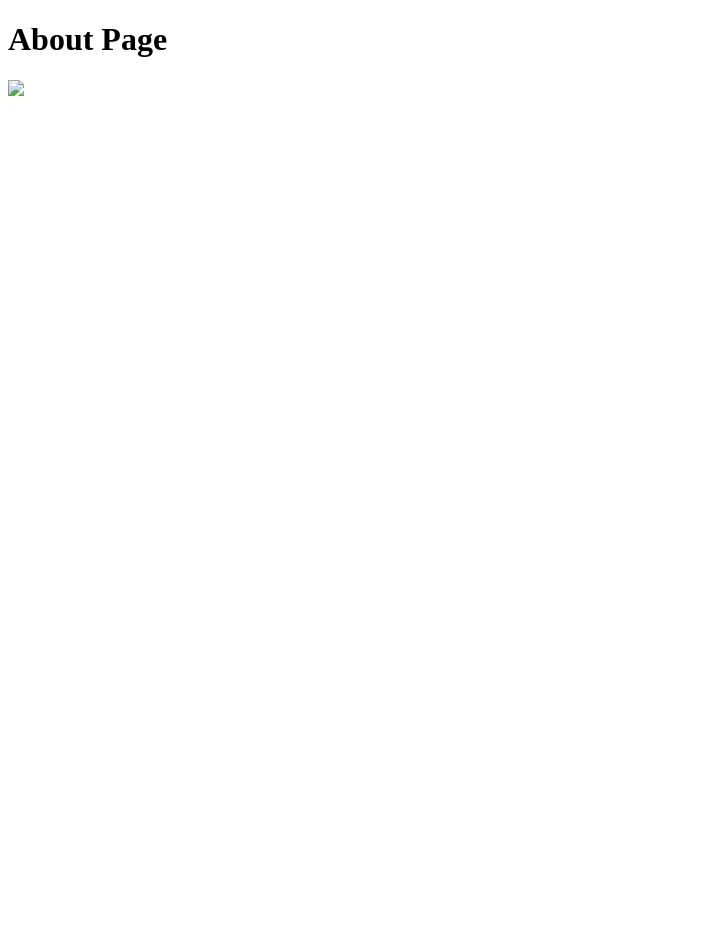
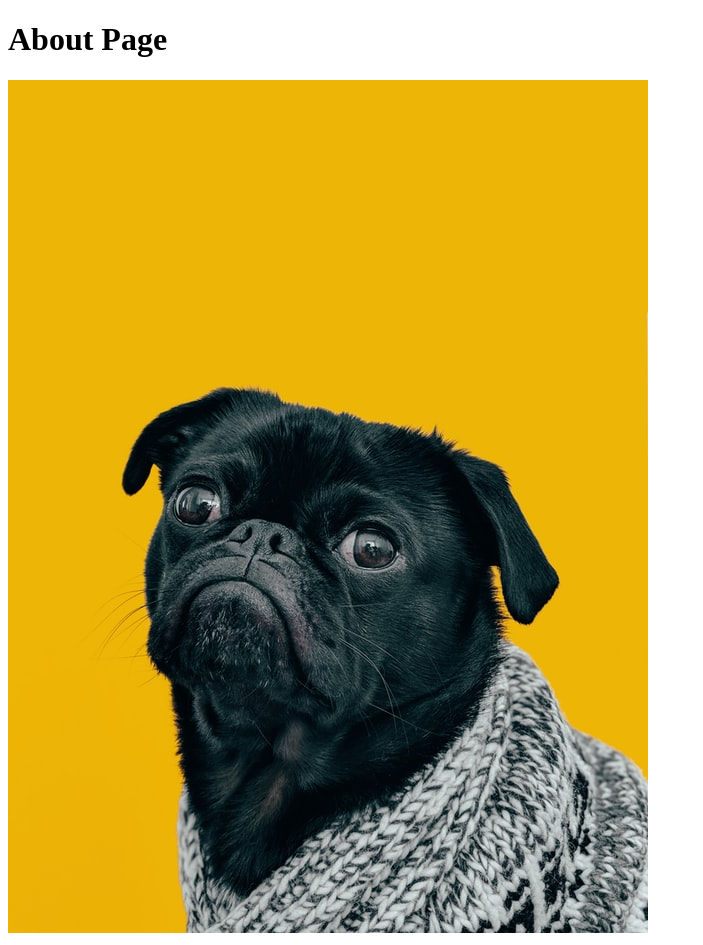
Before and after one commit to Agus-Coder/The-Odin-Project-tutorials, a plain HTML site: page odin-links-and-images/pages/about.html in a window 1280 px wide. Shown: the whole page, without its empty margins (0-703 px from the left). Before the commit the page ends 800 px from the top, so only its background shows below. Drawn offline with Linux system fonts and the light colour scheme.

Commit message:
Update about.html

```diff
--- a/odin-links-and-images/pages/about.html
+++ b/odin-links-and-images/pages/about.html
@@ -8,7 +8,7 @@
   <body>
     <h1>About Page</h1>
 
-    <img src="../images/dog.jpg"> <!--- Los dos puntos aca le estan diciendo que debe subir dos directorios, hasta la carpeta madre, para encontrar la carpeta "images"--->
+    <img src="../images/charles-deluvio-Mv9hjnEUHR4-unsplash.jpg"> <!--- Los dos puntos aca le estan diciendo que debe subir dos directorios, hasta la carpeta madre, para encontrar la carpeta "images"--->
 
   </body>
 </html>
```
